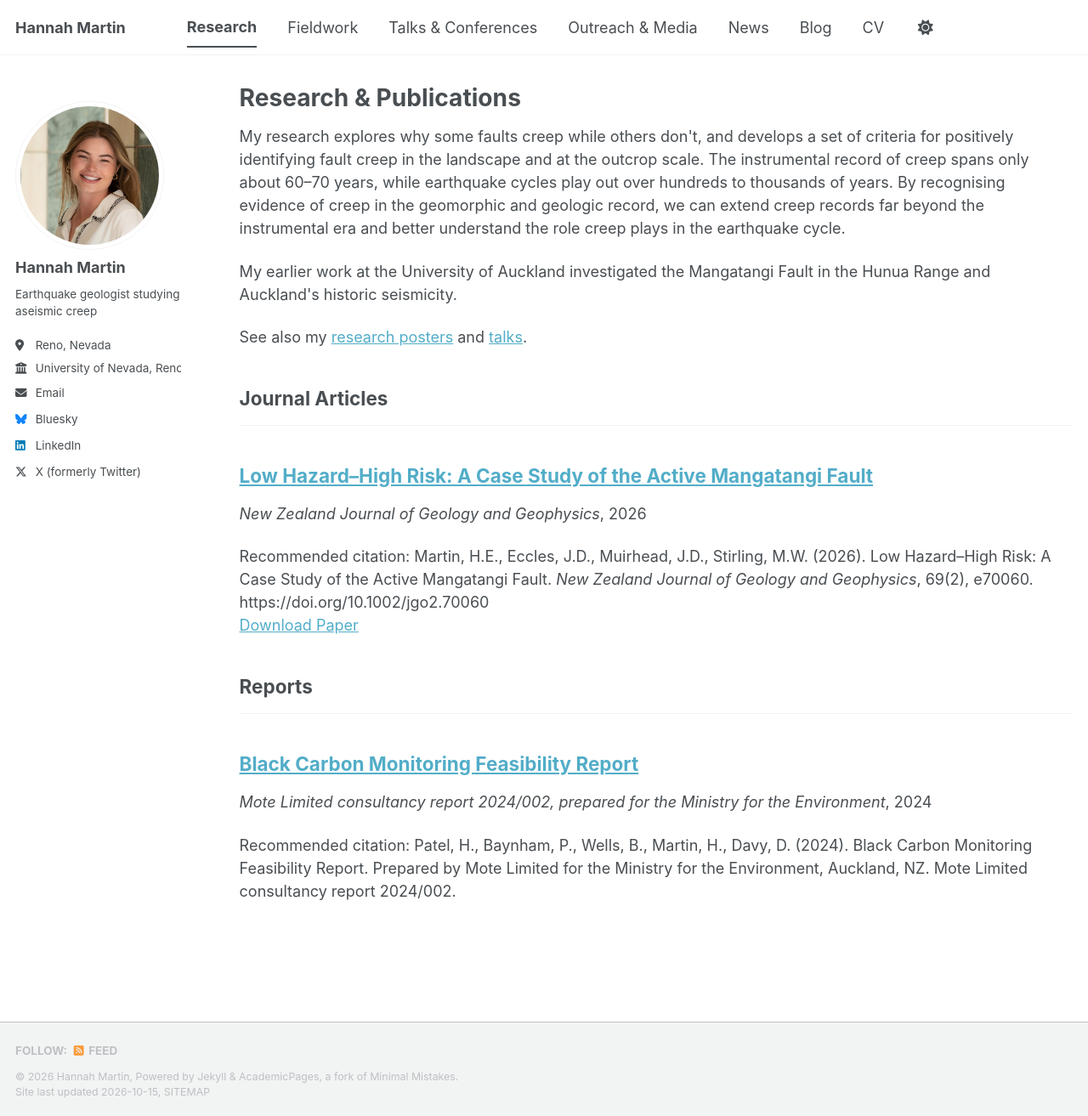
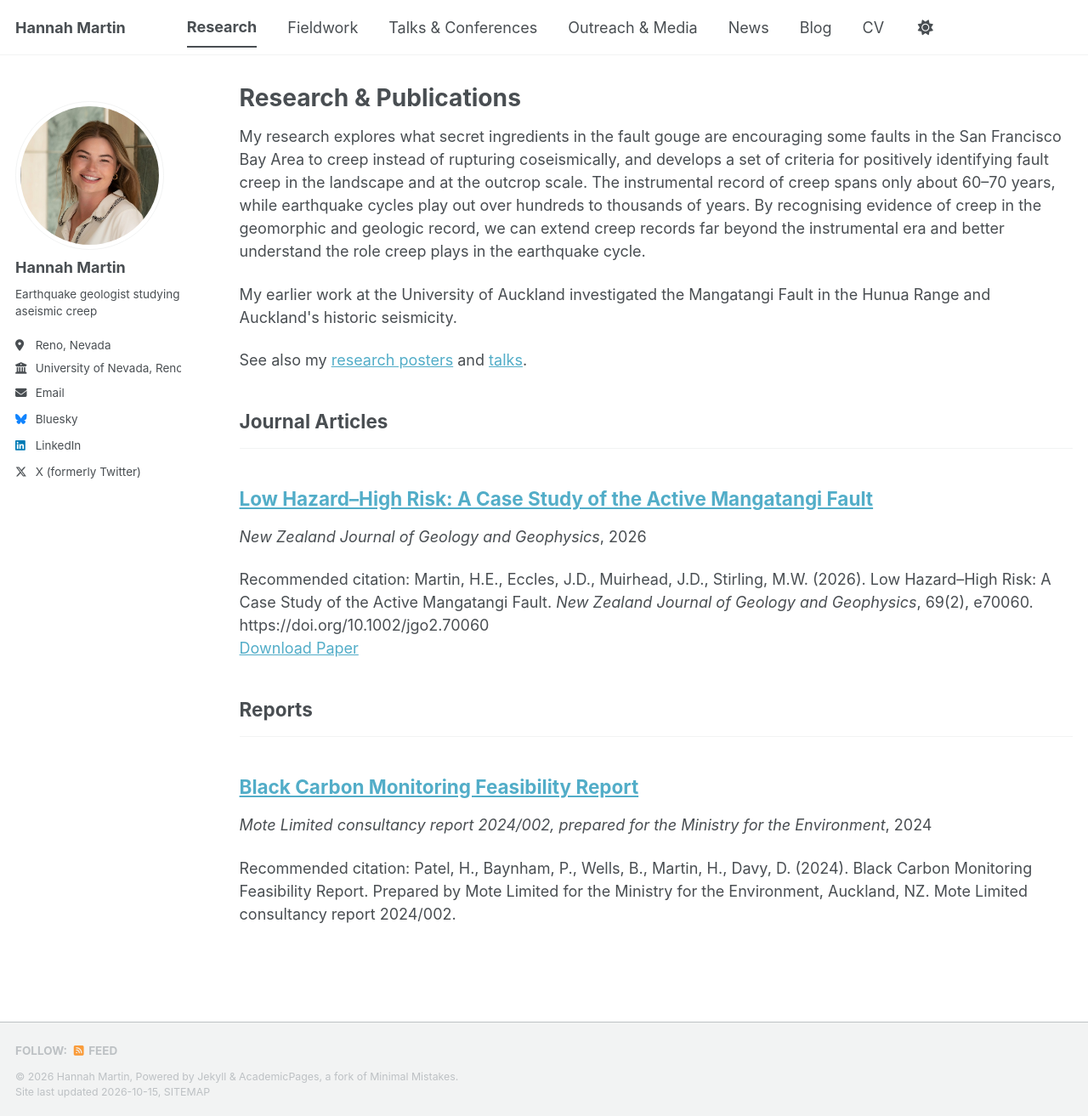
Before and after one commit to HannahMartinGeology/hannahmartingeology.github.io, a Jekyll site: the page built from _pages/publications.html, in a window 1280 px wide and 1313 px high. Shown: the whole window at 85% size. Built offline with Jekyll 4.4.1, drawn with Linux system fonts in a browser that asks for light colours; a style sheet for code colours, icons or effects is not loaded.

Commit message:
Update Research blurb opening
Co-Authored-By: Claude Opus 5.5 (1M context) <noreply@anthropic.com>
Claude-Session: https://claude.ai/code/session_01DgkcoPr1qNd1CjQ2i3f6tK

```diff
--- a/_pages/publications.html
+++ b/_pages/publications.html
@@ -5,7 +5,7 @@ permalink: /publications/
 author_profile: true
 ---
 
-<p>My research explores why some faults creep while others don't, and develops a set of criteria for positively identifying fault creep in the landscape and at the outcrop scale. The instrumental record of creep spans only about 60–70 years, while earthquake cycles play out over hundreds to thousands of years. By recognising evidence of creep in the geomorphic and geologic record, we can extend creep records far beyond the instrumental era and better understand the role creep plays in the earthquake cycle.</p>
+<p>My research explores what secret ingredients in the fault gouge are encouraging some faults in the San Francisco Bay Area to creep instead of rupturing coseismically, and develops a set of criteria for positively identifying fault creep in the landscape and at the outcrop scale. The instrumental record of creep spans only about 60–70 years, while earthquake cycles play out over hundreds to thousands of years. By recognising evidence of creep in the geomorphic and geologic record, we can extend creep records far beyond the instrumental era and better understand the role creep plays in the earthquake cycle.</p>
 
 <p>My earlier work at the University of Auckland investigated the Mangatangi Fault in the Hunua Range and Auckland's historic seismicity.</p>
 
```
